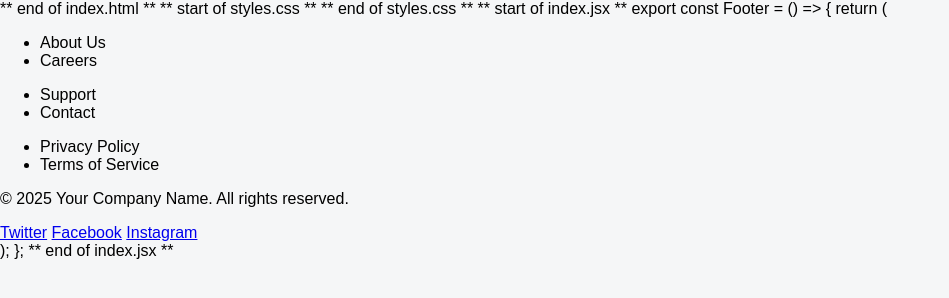
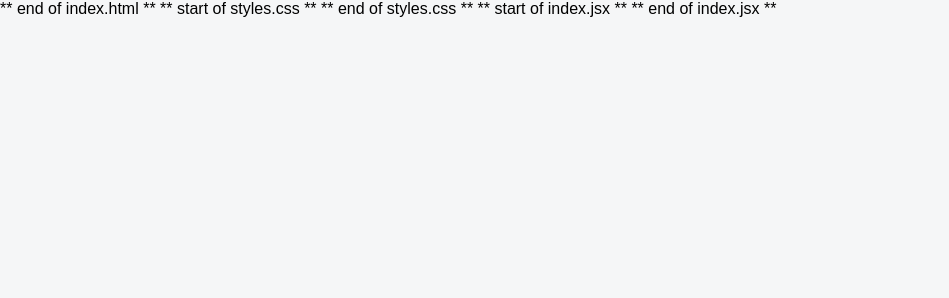
Before and after one commit to nHallecn/freeCodeCamp-projects, a plain HTML site: page build-a-reusable-footer/index.html in a window 1280 px wide. Shown: the whole page, without its empty margins (0-949 px from the left). Drawn offline with nearby package versions, Linux system fonts and the light colour scheme; files that its build step writes are made by us from their sources; no server answers.

Commit message:
Update index.html

```diff
--- a/build-a-reusable-footer/index.html
+++ b/build-a-reusable-footer/index.html
@@ -39,30 +39,5 @@
 
 ** start of index.jsx **
 
-export const Footer = () => {
-  return (
-    <footer>
-      <ul>
-        <li>About Us</li>
-        <li>Careers</li>
-      </ul>
-      <ul>
-        <li>Support</li>
-        <li>Contact</li>
-      </ul>
-
-      <ul>
-        <li>Privacy Policy</li>
-        <li>Terms of Service</li>
-      </ul>
-      <p>© 2025 Your Company Name. All rights reserved.</p>
-      <div className="social-links">
-        <a href="#">Twitter</a>
-        <a href="#">Facebook</a>
-        <a href="#">Instagram</a>
-      </div>
-    </footer>
-  );
-};
 
 ** end of index.jsx **
```
